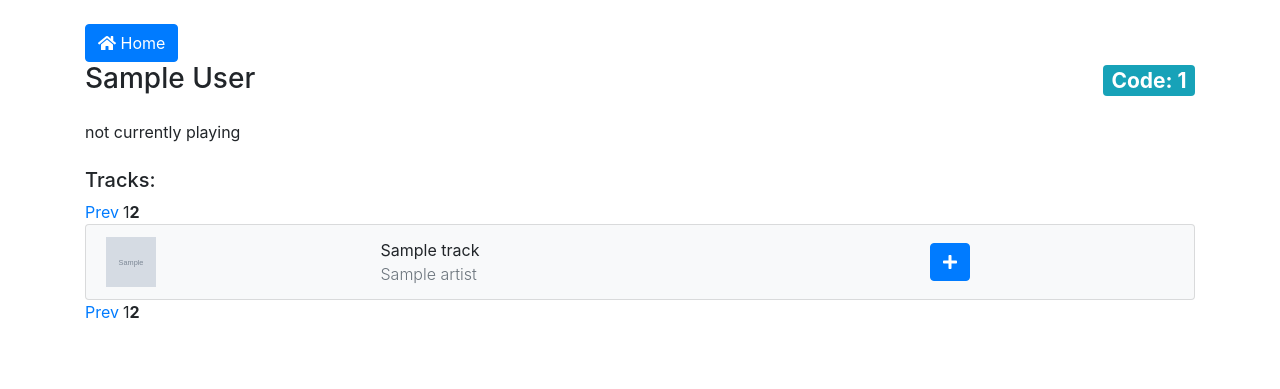
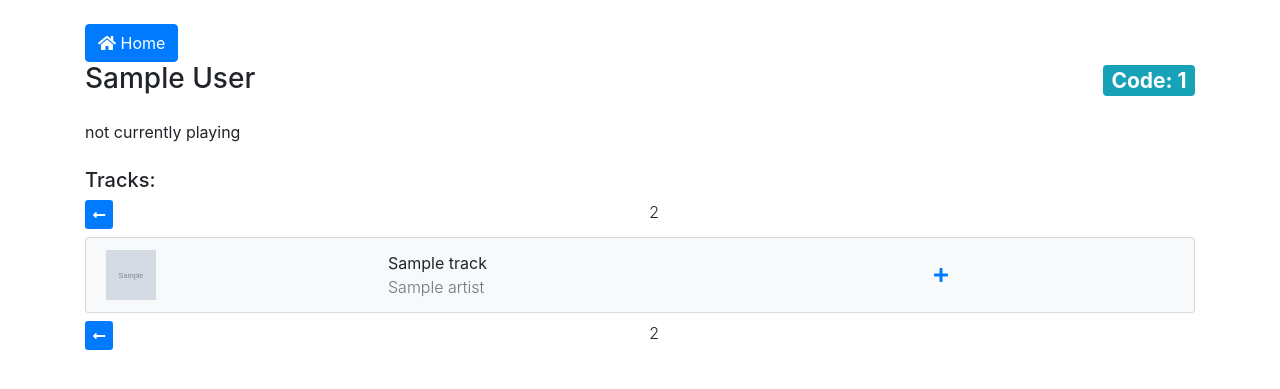
Before and after one commit to iangu48/spo2fi, a Flask app: template main/templates/browse/tracks.html in a window 1280 px wide. Shown: the top 389 px of the page. Run offline with Flask 2, Linux system fonts and the light colour scheme; the template is opened without the code that fills it: most values are stand-ins (such as "Sample title", 1, 10 or a date in 2020); grey boxes marked "Sample" are stand-in pictures; parts of the project's set-up code (start-up, migrations or seed data) failed here and were passed over; some libraries are stand-ins or nearby versions.

Commit message:
UI improvements

```diff
--- a/main/templates/base.html
+++ b/main/templates/base.html
@@ -73,13 +73,12 @@
                         </div>
 
                     </div>
-                    <div class="col-12 d-flex justify-content-between">
+                    <div class="col-12 d-flex justify-content-between mb-2">
                         <span id="songSecondsPassed" class="col-1 p-0 mr-1">0:00</span>
                         <span id="songTotalSeconds" class="col-1 p-0 ml-1 text-right"></span>
                     </div>
                 </div>
 
-                <br>
                 {% if isOwner %}
                     <div class="fixed-bottom">
                         <div class="row">
@@ -254,6 +253,12 @@
             }
         }
 
+        function toggleSearch() {
+            $('#searchDiv')
+                .toggleClass('col-6')
+                .toggleClass('col-12')
+        }
+
     </script>
 {% endblock %}
 </body>
--- a/main/templates/browse/tracks.html
+++ b/main/templates/browse/tracks.html
@@ -3,35 +3,41 @@
 {% block content %}
     <br>
     <h5>Tracks: </h5>
-    <div class="row">
-        <div class="col-6 d-flex">
+    <div class="d-flex mb-2">
         {% if page > 0 %}
-                <a href="/{{ playlistOwner }}/{{ offset }}/{{ playlist.id }}/{{ page - 1 }}" class="mr-1">Prev</a>
-                <span>{{ page }}</span>
+            <a href="/{{ playlistOwner }}/{{ offset }}/{{ playlist.id }}/{{ page - 1 }}"
+               class="mr-auto btn-sm btn-primary">
+                <i class="fa fa-long-arrow-alt-left"></i>
+            </a>
+        {% else %}
+            <a class="mr-auto"></a>
         {% endif %}
-            <span><b>{{ page + 1 }}</b></span>
+        <span class="font-weight-light">{{ page + 1 }}</span>
         {% if tracks|length == 100 %}
-                <span>{{ page + 2 }}</span>
-                <a href="/{{ playlistOwner }}/{{ offset }}/{{ playlist.id }}/{{ page + 1 }}" class="ml-1">Next</a>
+            <a href="/{{ playlistOwner }}/{{ offset }}/{{ playlist.id }}/{{ page + 1 }}"
+               class="ml-auto btn-sm btn-primary">
+                <i class="fa fa-long-arrow-alt-right"></i>
+            </a>
+        {% else %}
+            <a class="ml-auto"></a>
         {% endif %}
-        </div>
     </div>
     <ul class="list-group">
         {% for track in tracks %}
             <li class="list-group-item bg-light">
                 <form method="get" action="/add">
                     <input name="trackId" id="trackId" value="{{ track.id }}" type="hidden">
-                    <div class="row d-flex align-items-center justify-content-between">
-                        <div class="col-3 d-inline-block">
+                    <div class="d-flex p-0 align-content-center">
+                        <div class="col-3 d-inline-block align-self-center p-0">
                             <img src="{{ track.album.images[0].url }}" alt="img" width="50" height="50">
                         </div>
-                        <div class="col-6 align-self-center flex-grow-1 d-inline-block">
-                            <span class="text-center">{{ track.name }} </span>
+                        <div class="col-6 align-self-center flex-grow-1 d-inline-block text-truncate">
+                            <span>{{ track.name }} </span>
                             <div class="w-100"></div>
                             <span class="text-muted font-weight-light">{{ track.artists[0].name }}</span>
                         </div>
                         <div class="col-3 align-self-center">
-                            <button type="submit" class="btn btn-primary d-inline-block"><span
+                            <button type="submit" class="btn btn-outline-primary d-inline-block border-0"><span
                                     class="fa fa-plus"></span></button>
                         </div>
                     </div>
@@ -39,18 +45,24 @@
             </li>
         {% endfor %}
     </ul>
-    <div class="row">
-        <div class="col-3 d-flex">
+    <div class="d-flex mt-2">
         {% if page > 0 %}
-                <a href="/{{ playlistOwner }}/{{ offset }}/{{ playlist.id }}/{{ page - 1 }}" class="mr-1">Prev</a>
-                <span>{{ page }}</span>
+            <a href="/{{ playlistOwner }}/{{ offset }}/{{ playlist.id }}/{{ page - 1 }}"
+               class="mr-auto btn-sm btn-primary">
+                <i class="fa fa-long-arrow-alt-left"></i>
+            </a>
+        {% else %}
+            <a class="mr-auto"></a>
         {% endif %}
-            <span><b>{{ page + 1 }}</b></span>
+        <span class="font-weight-light">{{ page + 1 }}</span>
         {% if tracks|length == 100 %}
-                <span>{{ page + 2 }}</span>
-                <a href="/{{ playlistOwner }}/{{ offset }}/{{ playlist.id }}/{{ page + 1 }}" class="ml-1">Next</a>
+            <a href="/{{ playlistOwner }}/{{ offset }}/{{ playlist.id }}/{{ page + 1 }}"
+               class="ml-auto btn-sm btn-primary">
+                <i class="fa fa-long-arrow-alt-right"></i>
+            </a>
+        {% else %}
+            <a class="ml-auto"></a>
         {% endif %}
-        </div>
     </div>
     <br>
 
```
Also changed, not shown: main/templates/browse/browse.html (+27 -19 lines), main/templates/queue.html (+9 -6 lines), main/templates/search.html (+8 -5 lines). Lines whose indentation alone changed are shown as unchanged.
